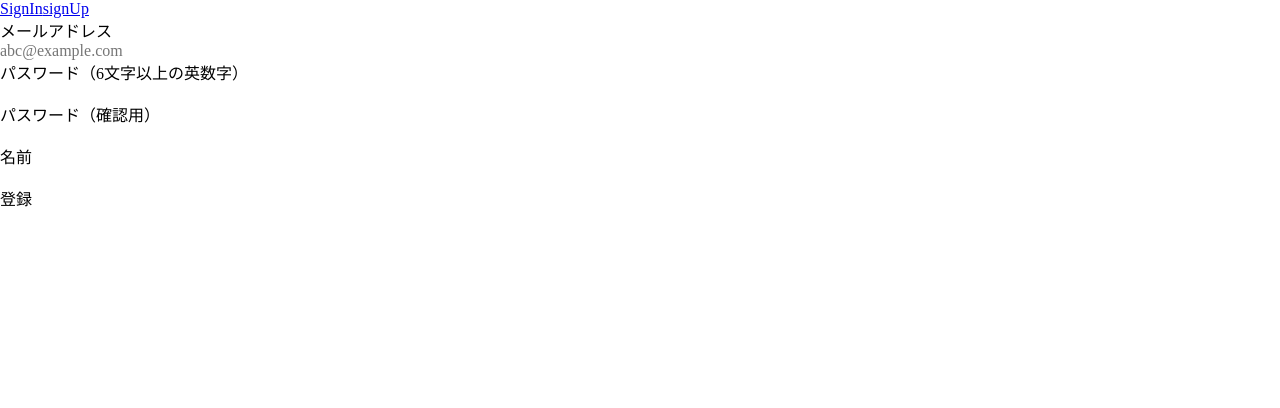
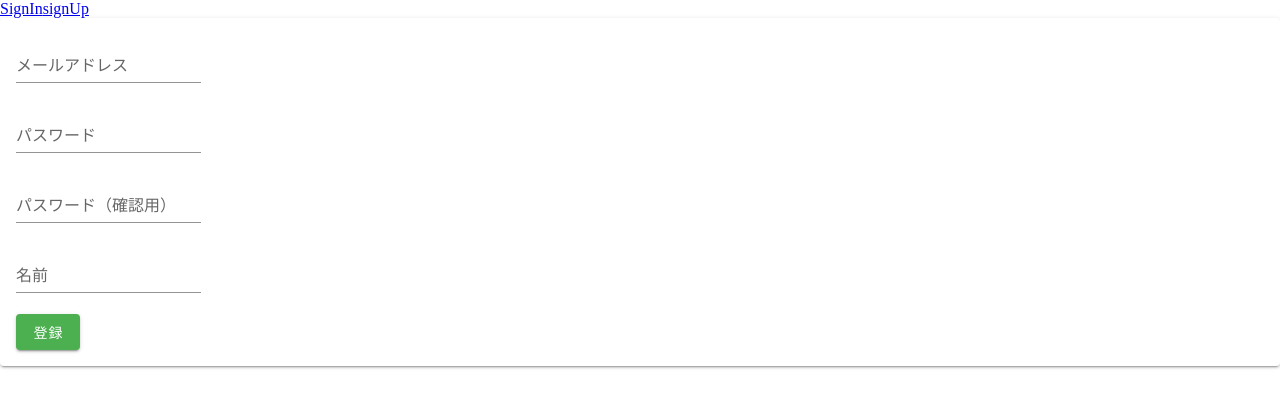
Before and after one commit to Yuki-Okamoto476/vue-inquiry, a Vue app: page /signUp in a window 1280 px wide. Shown: the top 408 px of the page. Built offline with nearby package versions, Linux system fonts and the light colour scheme; what vuefire would draw is missing.

Commit message:
Replace signup form with vuetify form

```diff
--- a/src/components/pages/SignUp.vue
+++ b/src/components/pages/SignUp.vue
@@ -1,26 +1,41 @@
 <template>
   <div class="signUp">
-    <form>
-      <div class="form-container">
-        <dl>
-          <dt><label for="email">メールアドレス</label></dt>
-          <dd><input type="text" id="email" name="email" v-model="email" placeholder="abc@example.com" required></dd>
-        </dl>
-        <dl>
-          <dt><label for="password">パスワード（6文字以上の英数字）</label></dt>
-          <dd><input type="password" id="password" name="password" v-model="password" required></dd>
-        </dl>
-        <dl>
-          <dt><label for="confirmPassword">パスワード（確認用）</label></dt>
-          <dd><input type="password" id="confirmPassword" name="confirmPassword" v-model="confirmPassword" required></dd>
-        </dl>
-        <dl>
-          <dt><label for="username">名前</label></dt>
-          <dd><input type="text" id="username" name="username" v-model="username" required></dd>
-        </dl>
-      </div>
-      <button type="button" @click="handleSignUp">登録</button>
-    </form>
+    <v-app>
+      <v-card>
+        <v-card-title>
+          <v-form v-model="valid">
+              <v-text-field
+                type="email"
+                v-model="email"
+                :rules="emailRules"
+                label="メールアドレス"
+                required
+              ></v-text-field>
+              <v-text-field
+                type="password"
+                v-model="password"
+                :rules="passwordRules"
+                label="パスワード"
+                required
+              ></v-text-field>
+              <v-text-field
+                type="password"
+                v-model="confirmPassword"
+                label="パスワード（確認用）"
+                required
+              ></v-text-field>
+              <v-text-field
+                type="text"
+                v-model="username"
+                :rules="usernameRules"
+                label="名前"
+                required
+              ></v-text-field>
+            <v-btn type="button" @click="handleSignUp" color="success">登録</v-btn>
+          </v-form>
+        </v-card-title>
+      </v-card>
+    </v-app>
   </div>
 </template>
 
@@ -31,10 +46,21 @@ import { db } from "../../plugins/firebase"
 export default {
   data() {
     return {
+      valid: false,
       email: "",
       password: "",
       confirmPassword: "",
-      username: ""
+      username: "",
+      emailRules: [
+        v => !!v || "メールアドレスは必須です。",
+        v => /.+@.+/.test(v) || 'E-mail must be valid',
+      ],
+      passwordRules: [
+        v => !!v || "パスワードは必須です。"
+      ],
+      usernameRules: [
+         v => !!v || "名前は必須です。"
+      ]
     }
   },
   methods: {
```
